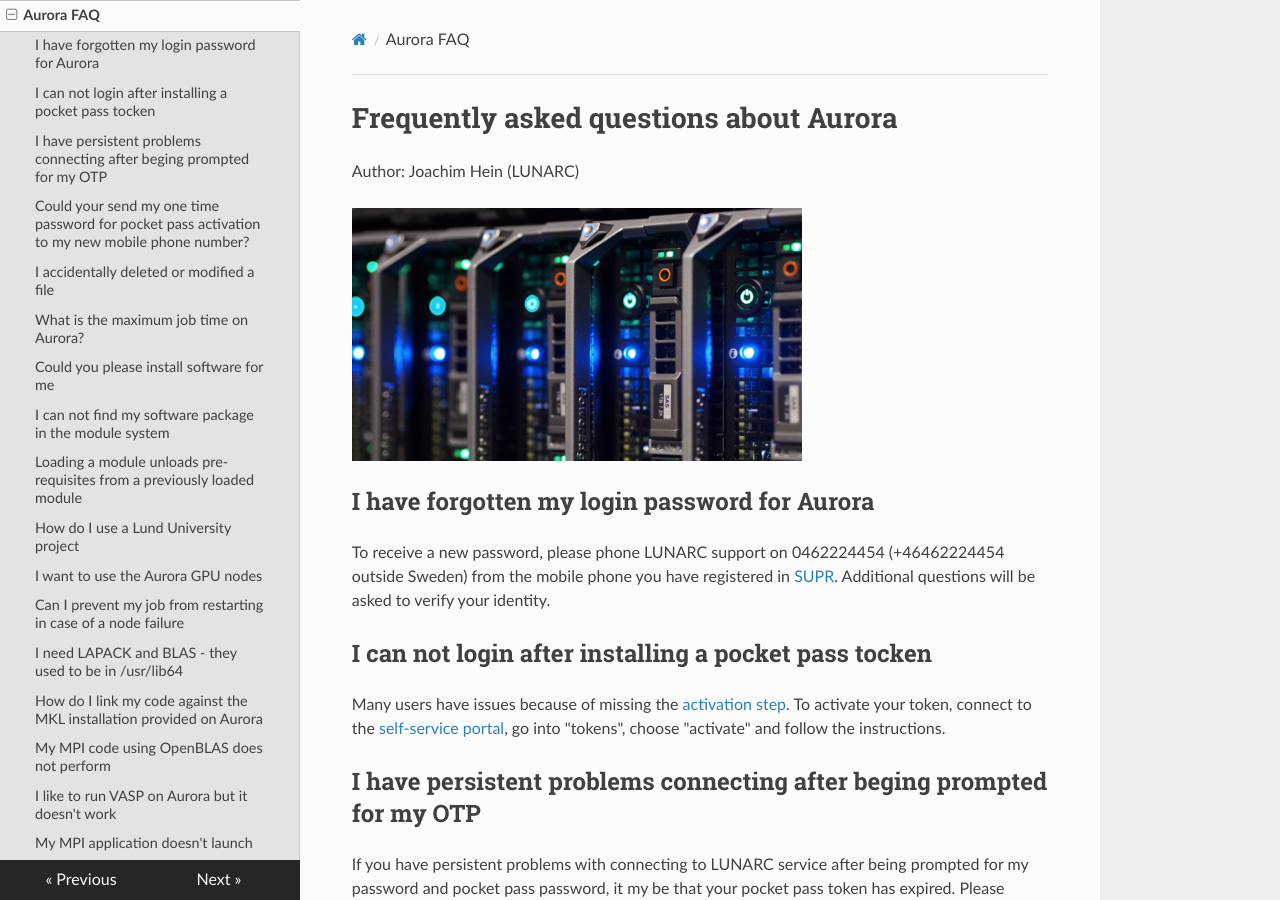
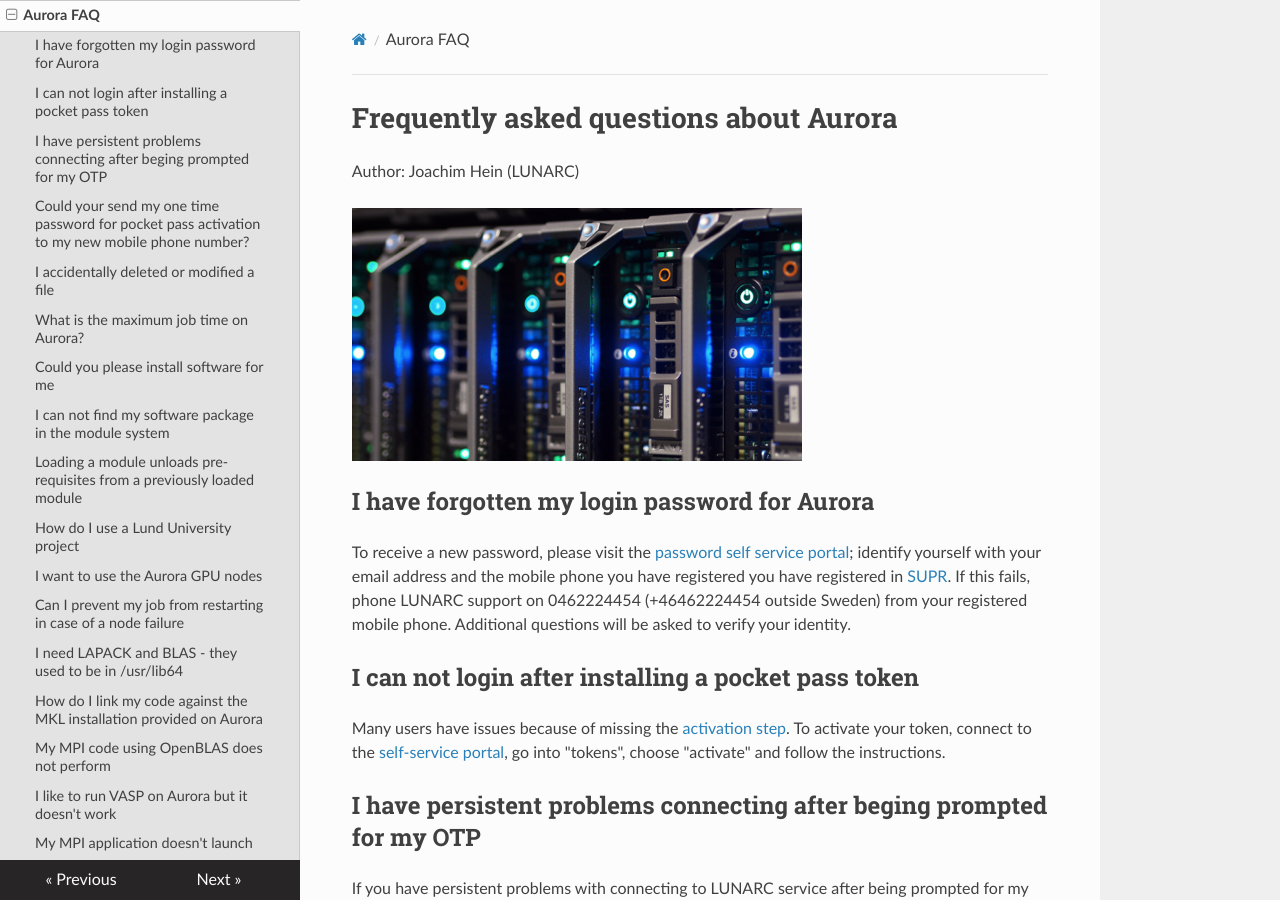
Before and after one commit to lunarc/lunarc_docs, an MkDocs documentation site: the page built from docs/aurora_faq.md, in a window 1280 px wide and 900 px high. Built offline with MkDocs 1.6.1, drawn with Linux system fonts in a browser that asks for light colours; nearby versions of some CDN libraries; old or Windows-style settings are respelled for this version of MkDocs.

Commit message:
Update aurora_faq.md
Added instruction to reinitialize password using the self-service page

```diff
--- a/docs/aurora_faq.md
+++ b/docs/aurora_faq.md
@@ -4,9 +4,9 @@ Author: Joachim Hein (LUNARC)
 ![Node icon](images/node_icon.jpg "Node icon")
 
 ## I have forgotten my login password for Aurora
-To receive a new password, please phone LUNARC support on 0462224454 (+46462224454 outside Sweden) from the mobile phone you have registered in [SUPR](https://supr.snic.se/person/).  Additional questions will be asked to verify your identity.
+To receive a new password, please visit the [password self service portal](https://phenix3.lunarc.lu.se/pss); identify yourself with your email address and the mobile phone you have registered you have registered in [SUPR](https://supr.snic.se/person/). If this fails, phone LUNARC support on 0462224454 (+46462224454 outside Sweden) from your registered mobile phone. Additional questions will be asked to verify your identity.
 
-## I can not login after installing a pocket pass tocken
+## I can not login after installing a pocket pass token
 Many users have issues because of missing the [activation step](https://lunarc-documentation.readthedocs.io/en/latest/authenticator_howto/#step-5-important-last-step-activate-your-token).  To activate your token, connect to the [self-service portal](https://lunarc-documentation.readthedocs.io/en/latest/authenticator_howto/#accessing-the-self-service-portal), go into "tokens", choose "activate" and follow the instructions.
 
 ## I have persistent problems connecting after beging prompted for my OTP
```
